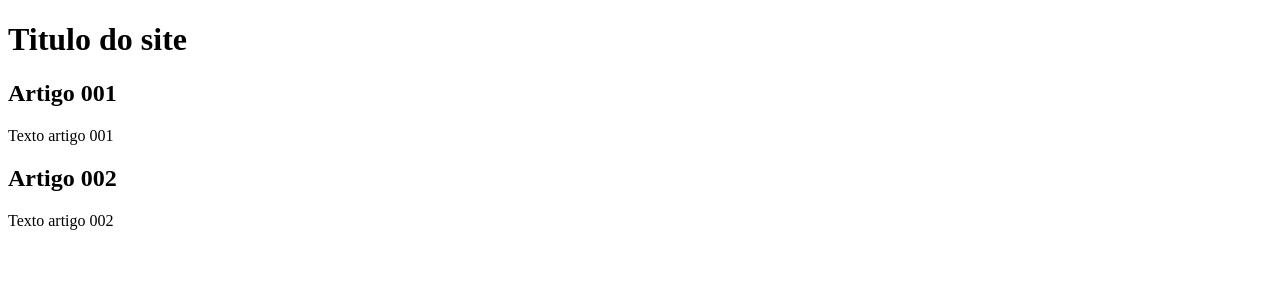
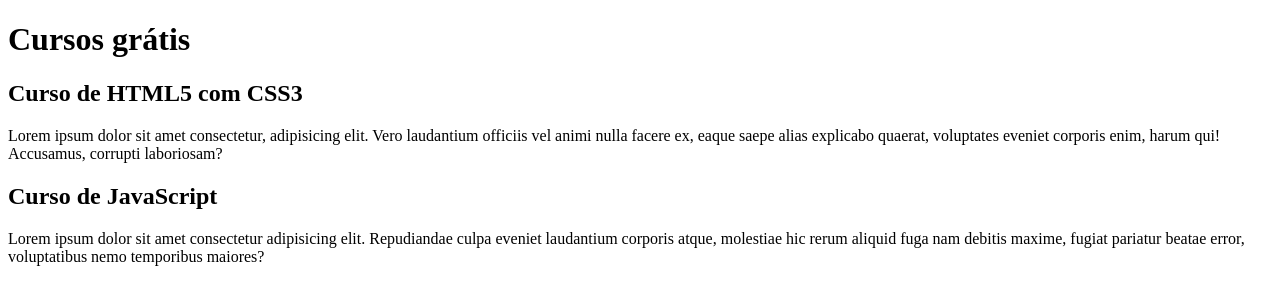
Before and after one commit to Igor1pr/projeto-site, a plain HTML site: page index.html in a window 1280 px wide. Drawn offline with Linux system fonts and the light colour scheme.

Commit message:
comecei a escrever o conteúdo

```diff
--- a/index.html
+++ b/index.html
@@ -8,15 +8,15 @@
 <body>
     <main>
         <header>
-            <h1>Titulo do site</h1>
+            <h1>Cursos grátis</h1>
         </header>
         <article>
-            <h2>Artigo 001</h2>
-            <p>Texto artigo 001</p>
+            <h2>Curso de HTML5 com CSS3</h2>
+            <p>Lorem ipsum dolor sit amet consectetur, adipisicing elit. Vero laudantium officiis vel animi nulla facere ex, eaque saepe alias explicabo quaerat, voluptates eveniet corporis enim, harum qui! Accusamus, corrupti laboriosam?</p>
         </article>
         <article>
-            <h2>Artigo 002</h2>
-            <p>Texto artigo 002</p>
+            <h2>Curso de JavaScript</h2>
+            <p>Lorem ipsum dolor sit amet consectetur adipisicing elit. Repudiandae culpa eveniet laudantium corporis atque, molestiae hic rerum aliquid fuga nam debitis maxime, fugiat pariatur beatae error, voluptatibus nemo temporibus maiores?</p>
         </article>
     </main>
 </body>
```
